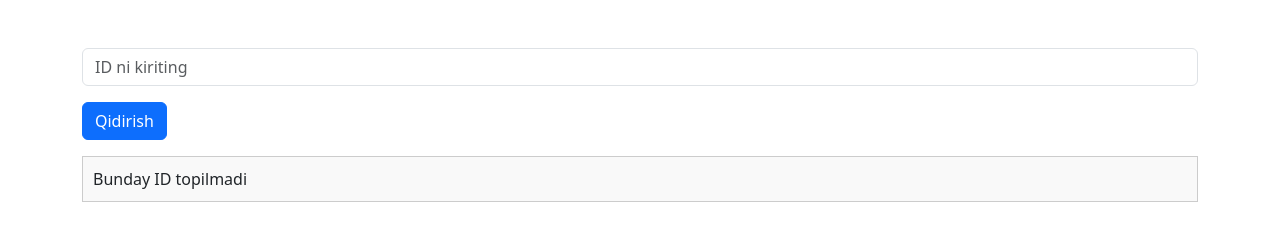
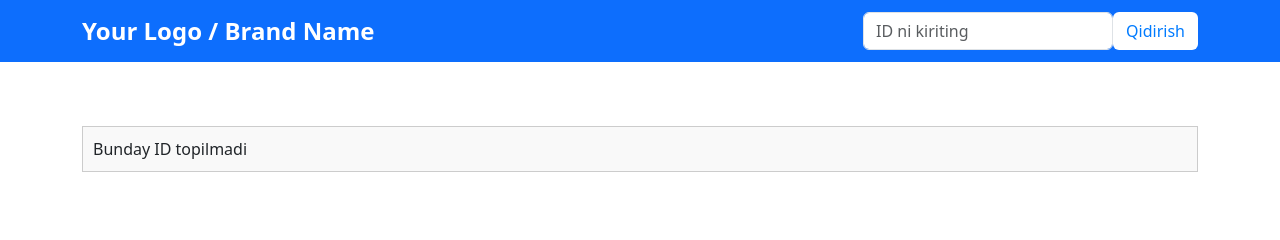
Before and after one commit to OrzuKvOfficial/JavaScript-Lesson-6, a website: page texs.html in a window 1280 px wide. Both pictures are taken after a click on the button "Qidirish". Drawn offline with nearby package versions, Linux system fonts and the light colour scheme.

```diff
--- a/server.js
+++ b/server.js
@@ -1,4 +1,3 @@
-// HTML filmdagi obyektlar
 var data = [
     {
         ID: 1010,
@@ -6,7 +5,8 @@
         Familya: "Kamariddinoov",
         Yosh: 18,
         "Soch rangi": "Qora",
-      Boyi: 190
+        Boyi: 190,
+        Rasm: "Rasim.jpg" // Sizning shaxsiy rasmingizni nomi
     },
     {
         ID: 1020,
@@ -14,31 +14,8 @@
         Familya: "Doe",
         Yosh: 30,
         "Soch rangi": "Qizil",
-      Boyi: 180
-  },
-  {
-      ID: 1030,
-      Isim: "Alice",
-      Familya: "Smith",
-      Yosh: 25,
-      "Soch rangi": "Oq",
-      Boyi: 170
-  },
-  {
-      ID: 1040,
-      Isim: "Fatima",
-      Familya: "Khan",
-      Yosh: 22,
-      "Soch rangi": "Qora",
-      Boyi: 165
-  },
-  {
-      ID: 1050,
-      Isim: "Max",
-      Familya: "Johnson",
-      Yosh: 28,
-      "Soch rangi": "Oq",
-      Boyi: 175
+        Boyi: 180,
+        Rasm: "https://example.com/john.jpg" // Sizning rasmingizning URL manzili
     },
     // Qolgan obyektlar...
     // 20 ta obyekt
@@ -54,11 +31,15 @@
     for (var i = 0; i < data.length; i++) {
         if (data[i].ID === searchID) {
             found = true;
+            var personHTML = "<div class='person'>";
             for (var key in data[i]) {
                 if (data[i].hasOwnProperty(key)) {
-                  resultDiv.innerHTML += "<p>" + key + ": " + data[i][key] + "</p>";
+                    personHTML += "<p>" + key + ": " + data[i][key] + "</p>";
                 }
             }
+            personHTML += "<img src='" + data[i].Rasm + "' alt='" + data[i].Isim + "' />";
+            personHTML += "</div>";
+            resultDiv.innerHTML += personHTML;
             break;
         }
     }
--- a/texs.html
+++ b/texs.html
@@ -7,6 +7,29 @@
 <link href="https://cdn.jsdelivr.net/npm/bootstrap@5.3.0-alpha1/dist/css/bootstrap.min.css" rel="stylesheet">
 
 <style>
+    /* Styling for the navbar */
+    .navbar-custom {
+        background-color: #007bff; /* Change to your desired navbar background color */
+    }
+
+    /* Styling for the navbar brand */
+    .navbar-brand-custom {
+        color: #ffffff; /* Change to your desired navbar brand color */
+        font-size: 24px;
+        font-weight: bold;
+    }
+
+    /* Styling for the search input */
+    .search-input {
+        width: 250px; /* Adjust the width as needed */
+    }
+
+    /* Styling for the search button */
+    .search-button {
+        background-color: #ffffff; /* Change to your desired button background color */
+        color: #007bff; /* Change to your desired button text color */
+    }
+
     /* Styling for the result container */
     #result {
         border: 1px solid #ccc;
@@ -28,17 +51,28 @@
 </style>
 
 </head>
-<body class="container pt-5">
+<body>
 
-<div class="mb-3">
-    <input type="text" id="searchInput" class="form-control" placeholder="ID ni kiriting">
+<nav class="navbar navbar-expand-lg navbar-dark bg-primary navbar-custom">
+  <div class="container">
+    <a class="navbar-brand navbar-brand-custom" href="#">Your Logo / Brand Name</a>
+    <div class="collapse navbar-collapse" id="navbarNav">
+      <ul class="navbar-nav ms-auto">
+        <li class="nav-item">
+          <input type="text" id="searchInput" class="form-control search-input" placeholder="ID ni kiriting">
+        </li>
+        <li class="nav-item">
+          <button class="btn search-button" onclick="searchByID()">Qidirish</button>
+        </li>
+      </ul>
+    </div>
+  </div>
+</nav>
+
+<div class="container pt-5">
+  <div id="result" class="mt-3"></div>
+  <div id="otherResults" class="mt-3"></div>
 </div>
-<div class="mb-3">
-    <button class="btn btn-primary" onclick="searchByID()">Qidirish</button>
-</div>
-
-<div id="result" class="mt-3"></div>
-<div id="otherResults" class="mt-3"></div>
 
 <script src="./server.js"></script>
 </body>
```
Also changed, not shown: Rasim.jpg (added). Lines whose indentation alone changed are shown as unchanged.
